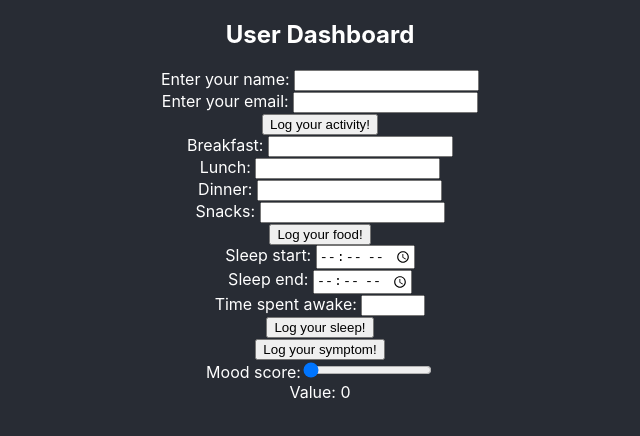
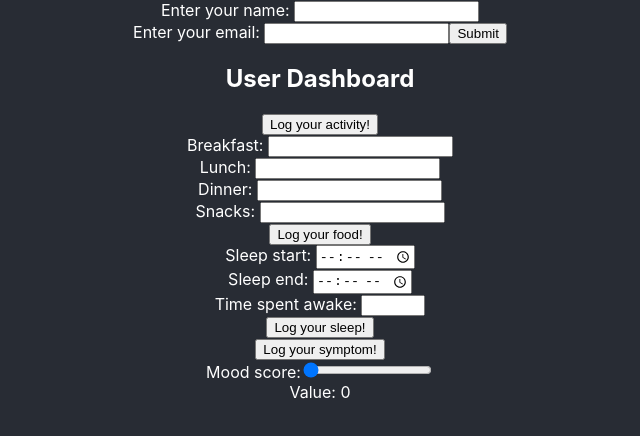
Before and after one commit to CoraNiall/BioLogMe, a React (Create React App) app in the folder client/: page / in a window 1280 px wide. Shown: the top 436 px of the page, without its empty margins (320-960 px from the left). Built offline with nearby package versions, Linux system fonts and the light colour scheme.

Commit message:
more stuff

```diff
--- a/client/src/App.js
+++ b/client/src/App.js
@@ -1,6 +1,7 @@
 import React from 'react';
 import './App.css';
 import UserDashboard from './components/userDashboard';
+import UserProfile from './components/userProfileForm';
 import { BrowserRouter, Route, Switch } from 'react-router-dom';
 
 function App() {
@@ -9,6 +10,7 @@ function App() {
       <BrowserRouter>
         <Switch>
           <Route path='/'>
+            <UserProfile />
             <UserDashboard />
           </Route>
         </Switch>
--- a/client/src/components/activityLog.jsx
+++ b/client/src/components/activityLog.jsx
@@ -5,14 +5,6 @@ export default function ActivityLog() {
   return (
     <Form.Group action='' method='post' className='activity-form'>
       <div className='activity-form'>
-        <Form.Label htmlFor='name'>Enter your name: </Form.Label>
-        <Form.Control type='text' name='name' id='name' required />
-      </div>
-      <div className='activity-form'>
-        <Form.Label htmlFor='email'>Enter your email: </Form.Label>
-        <Form.Control type='email' name='email' id='email' required />
-      </div>
-      <div className='activity-form'>
         <Form.Control type='submit' value='Log your activity!' />
       </div>
     </Form.Group>
--- /dev/null
+++ b/client/src/components/userProfileForm.jsx
@@ -0,0 +1,18 @@
+import React from 'react';
+import Form from 'react-bootstrap/Form';
+
+export default function UserProfile() {
+  return (
+    <Form>
+      <div className='user-profile-form'>
+        <Form.Label htmlFor='name'>Enter your name: </Form.Label>
+        <Form.Control type='text' name='name' id='name' required />
+      </div>
+      <div className='user-profile-form'>
+        <Form.Label htmlFor='email'>Enter your email: </Form.Label>
+        <Form.Control type='email' name='email' id='email' required />
+        <Form.Control type='submit' />
+      </div>
+    </Form>
+  );
+}
```
